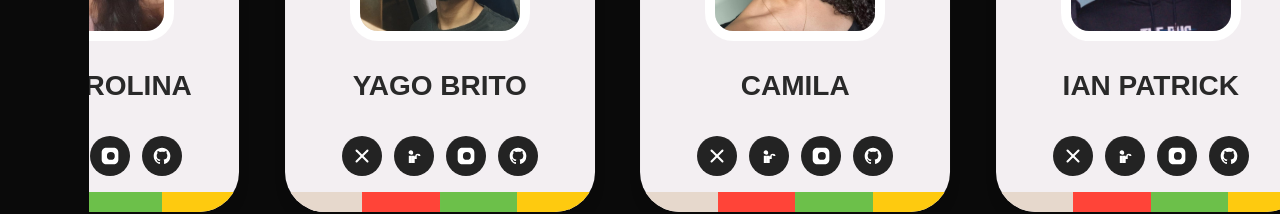
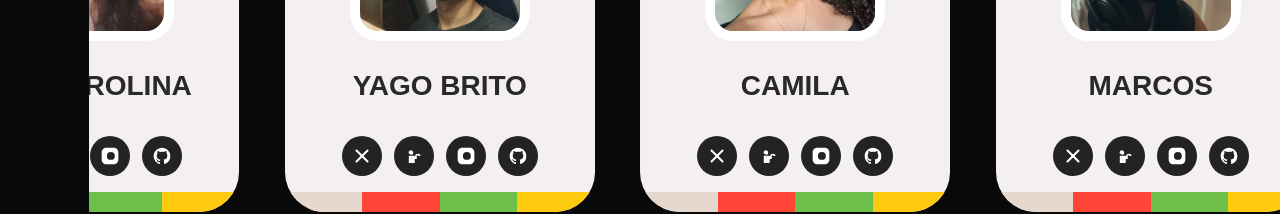
Before and after one commit to HudsonJR777/tia-ciata, a Next.js app: page /sobre in a window 1280 px wide. Shown: the part 2528-2742 px from the top of the page. Built offline with nearby package versions, Linux system fonts and the light colour scheme.

Commit message:
Add card info
Add foto e info de marcos miller

```diff
--- a/src/components/MeetTheTeam/MeetTheTeamCardInfos.ts
+++ b/src/components/MeetTheTeam/MeetTheTeamCardInfos.ts
@@ -10,6 +10,7 @@ import AugustoImagem from "../../assets/AugustoImagem.jpeg";
 import PavilaImagem from "../../assets/PavilaImagem.jpeg";
 import MariaImagem from "../../assets/MariaImagem.jpeg";
 import MiguelImagem from "../../assets/MiguelImagem.jpeg";
+import MillerImagem from "../../assets/MillerImagem.jpeg";
 
 import { AnaCarolinaImage, FilipeDurasImage } from "@/src/assets";
 
@@ -55,6 +56,10 @@ export const MeetTheTeamCardInfos = [
     name: "Camila",
   },
   {
+    image: MillerImagem,
+    name: "Marcos",
+  },
+  {
     image: PatrickImagem,
     name: "Ian Patrick",
   },
```
Also changed, not shown: src/assets/MillerImagem.jpeg (added).
